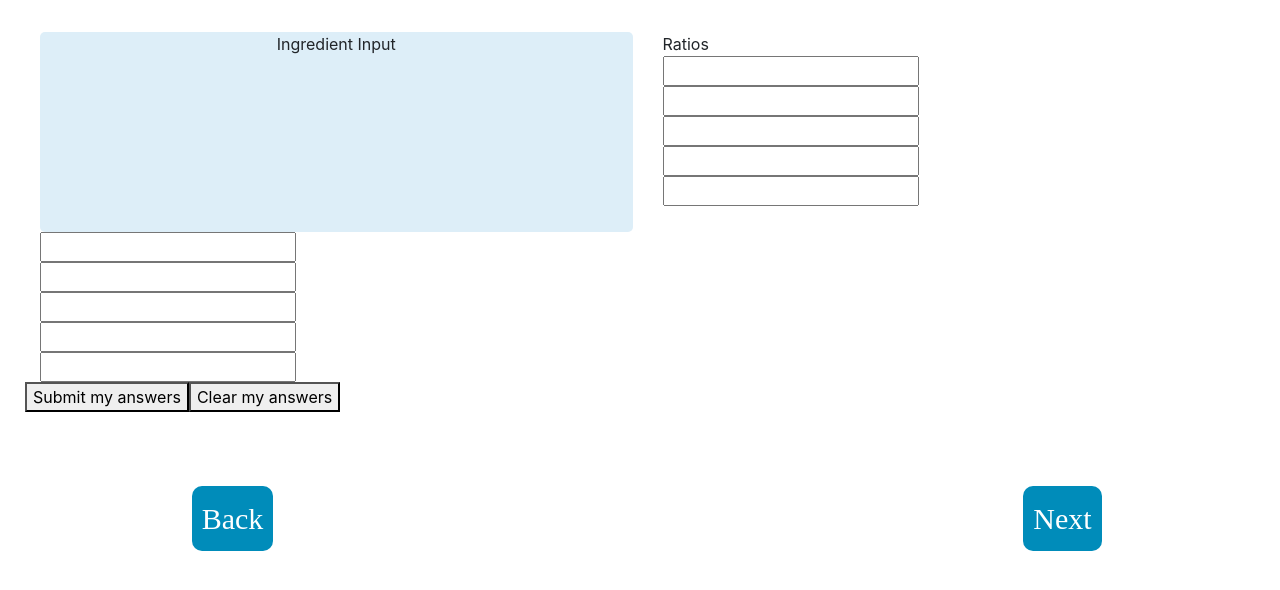
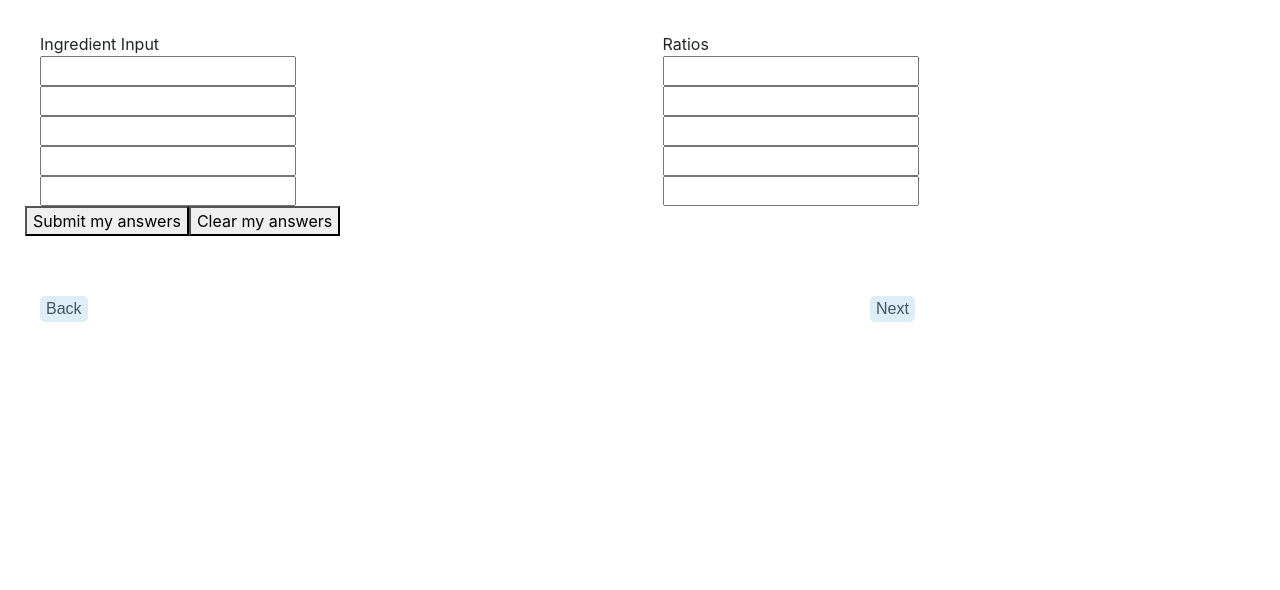
Before and after one commit to chris-cox-columbia/UID-Final-Project, a Flask app: template templates/freeForm.html in a window 1280 px wide. Shown: the part 178-768 px from the top of the page. Run offline with Flask 2, Linux system fonts and the light colour scheme; the template is opened without the code that fills it, so the values that code supplies are empty; some libraries are stand-ins or nearby versions; some web fonts are replaced.

Commit message:
adding buttons for navigation

```diff
--- a/templates/freeForm.html
+++ b/templates/freeForm.html
@@ -24,7 +24,7 @@
 <!-- row to do the dragging and dropping -->
 <div class="row" id="interface">
   <div class="col-6">
-    <div id="drinkTarget">Ingredient Input</div>
+    <div>Ingredient Input</div>
     <input id ="ing0" type="text">
     <br>
     <input id ="ing1" type="text">
@@ -57,14 +57,13 @@
 </div>
 
 
-<div class="row">
-  <div class="col-md-4 bottom_button">
-      <button type="button" class="button_design" id="back_button">Back</button>
+<div class="row" id="navigation">
+  <div class="col-4">
+      <button type="button" class="quiz_button" id="back_button">Back</button>
   </div>
-  <div class="col-md-4 bottom_button">
+  <div class="col-4 bottom_button">
   </div>
-  <div class="col-md-4 bottom_button">
-      <button type="button" class="button_design" id="next_button">Next</button>
+  <div class="col-4">
+      <button type="button" class="quiz_button" id="next_button">Next</button>
   </div>
-</div>
 {% endblock %}
```
Also changed, not shown: static/ratios.js (+26 -0 lines).
